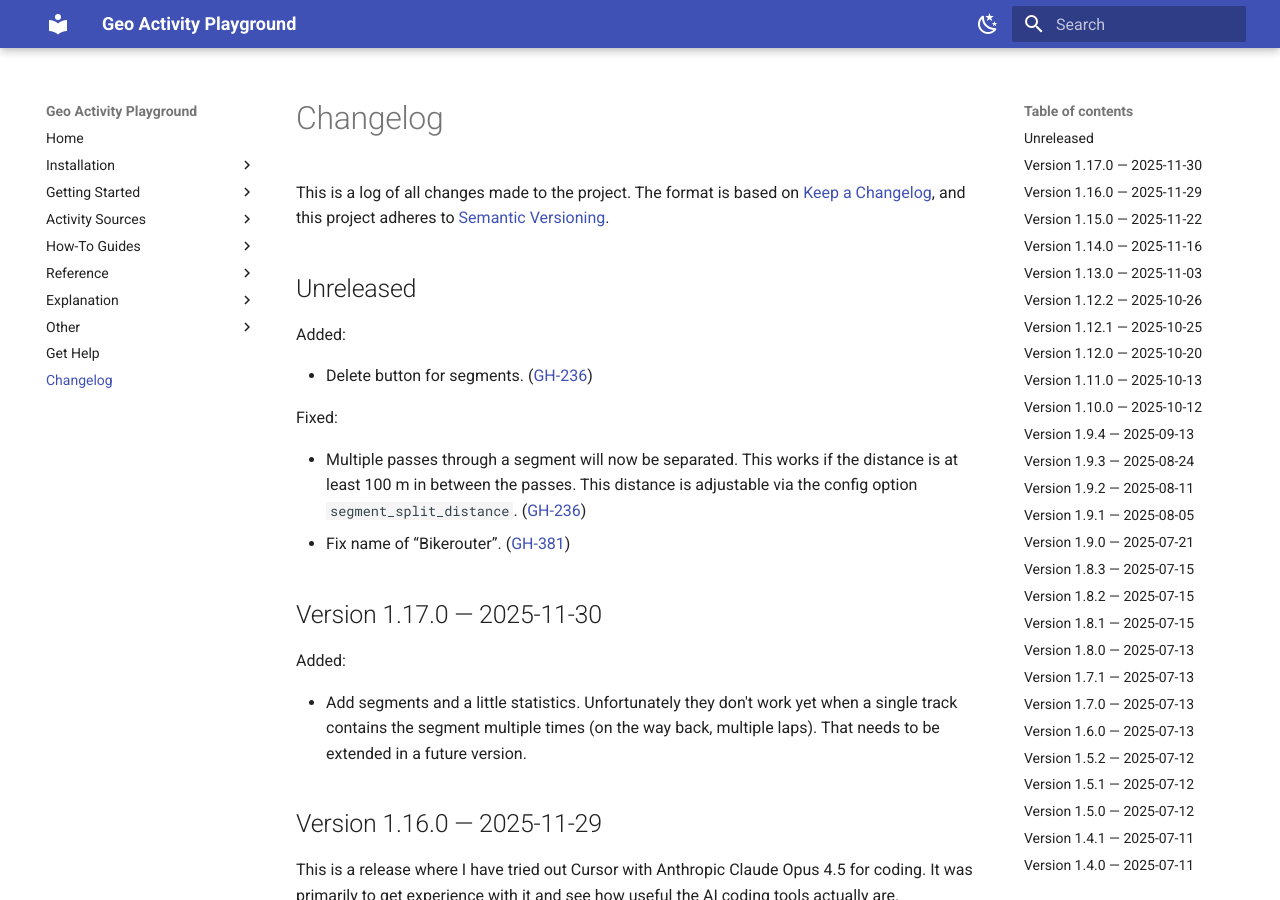
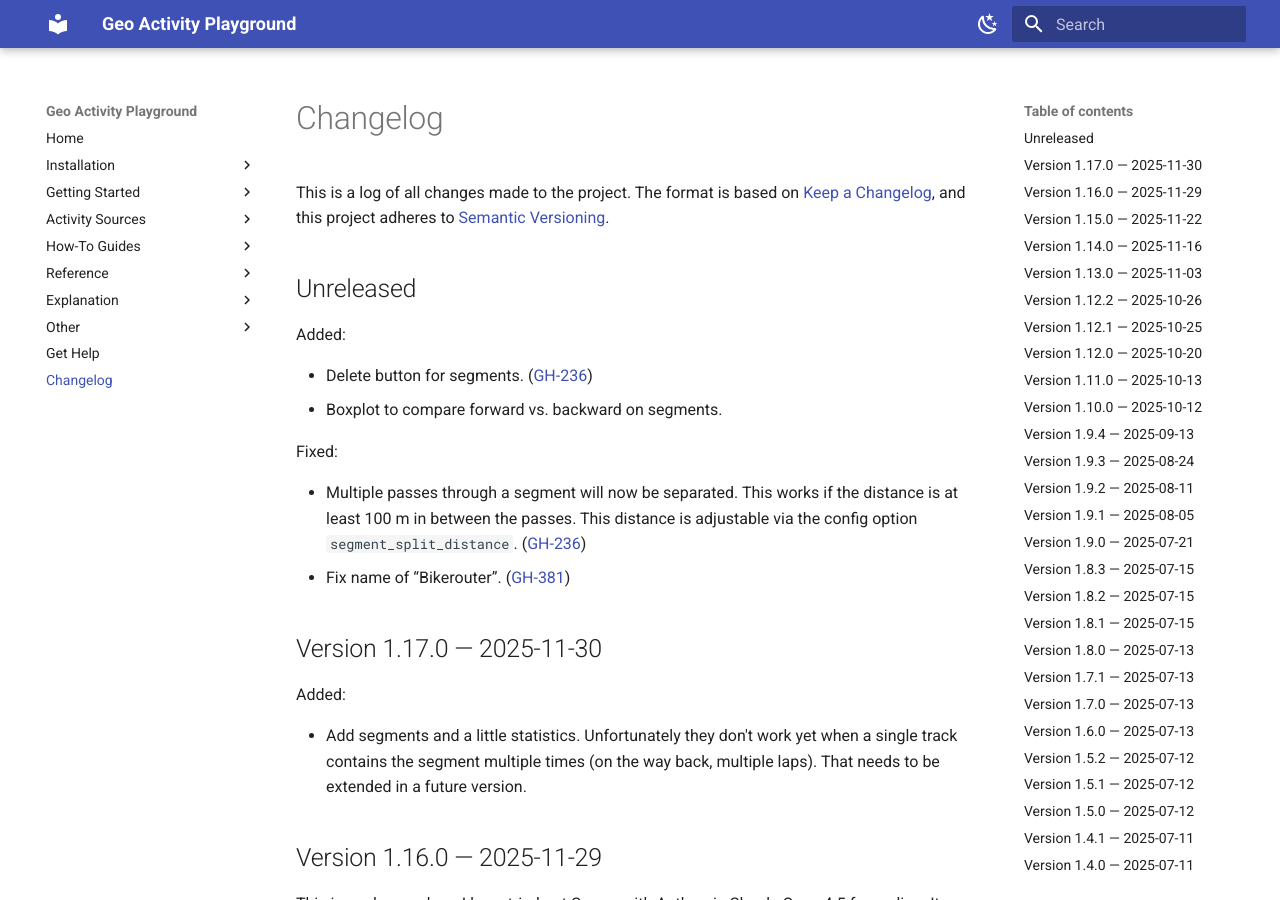
Before and after one commit to martin-ueding/geo-activity-playground, an MkDocs documentation site: the page built from docs/changelog.md, in a window 1280 px wide and 900 px high. Built offline with MkDocs 1.6.1 and Material for MkDocs 9.7.7, drawn with Linux system fonts in a browser that asks for light colours.

Commit message:
Changelog entry

```diff
--- a/docs/changelog.md
+++ b/docs/changelog.md
@@ -20,6 +20,7 @@ Types of changes
 Added:
 
 - Delete button for segments. ([GH-236](https://github.com/martin-ueding/geo-activity-playground/issues/236))
+- Boxplot to compare forward vs. backward on segments.
 
 Fixed:
 
```
